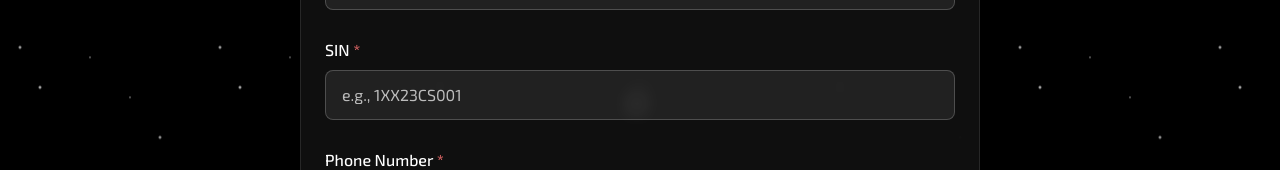
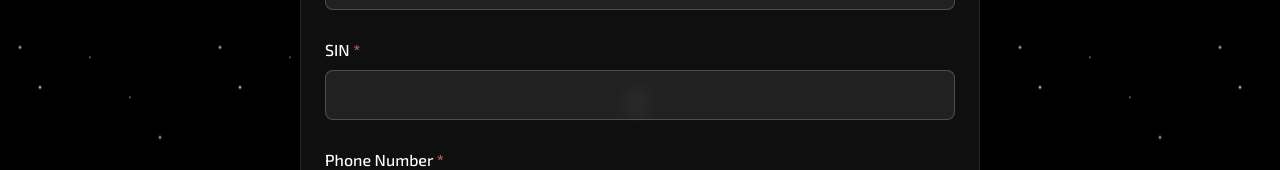
Before and after one commit to aryawadhwa/antariksh-recruitment-2025, a plain HTML site: page index.html in a window 1280 px wide. Shown: the part 366-536 px from the top of the page. Drawn offline with nearby package versions, Linux system fonts and the light colour scheme.

Commit message:
Update index.html

```diff
--- a/index.html
+++ b/index.html
@@ -235,7 +235,13 @@
   <label for="usn" class="block text-base font-medium mb-2">
     SIN <span class="text-red-400">*</span>
   </label>
-        <input type="text" id="usn" name="usn" required class="g-input" placeholder="e.g., 1XX23CS001" pattern="[0-9A-Z]{100}" />
+  <input
+    type="text"
+    id="usn"
+    name="usn"
+    required
+    class="g-input"
+  />
   <p class="text-xs text-red-400 mt-1 hidden error-msg">Enter a valid SIN/USN.</p>
 </div>
 
```
Lines whose indentation alone changed are shown as unchanged.
